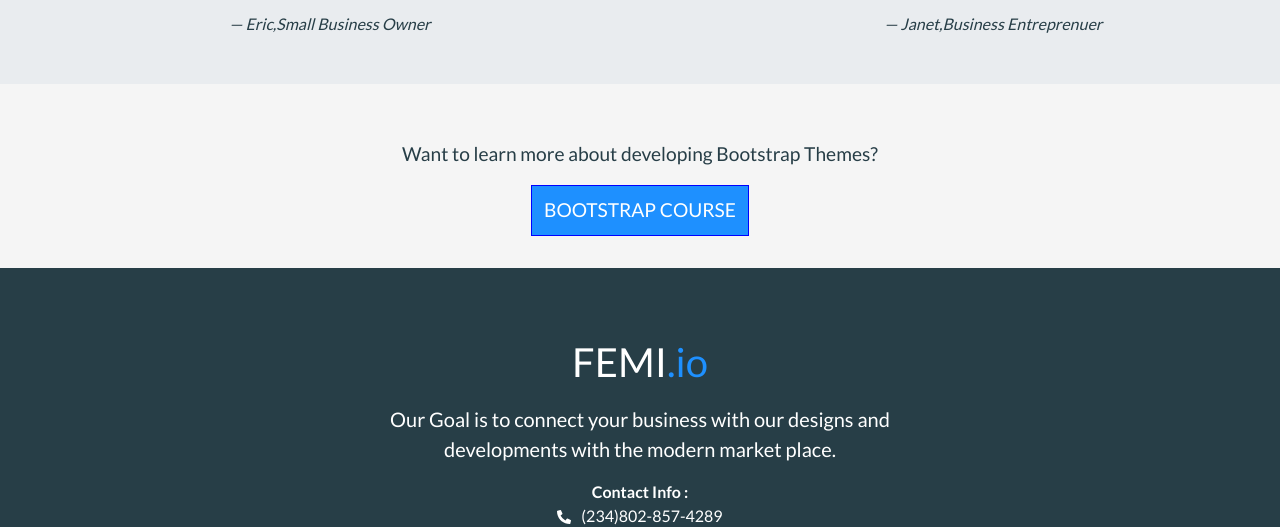
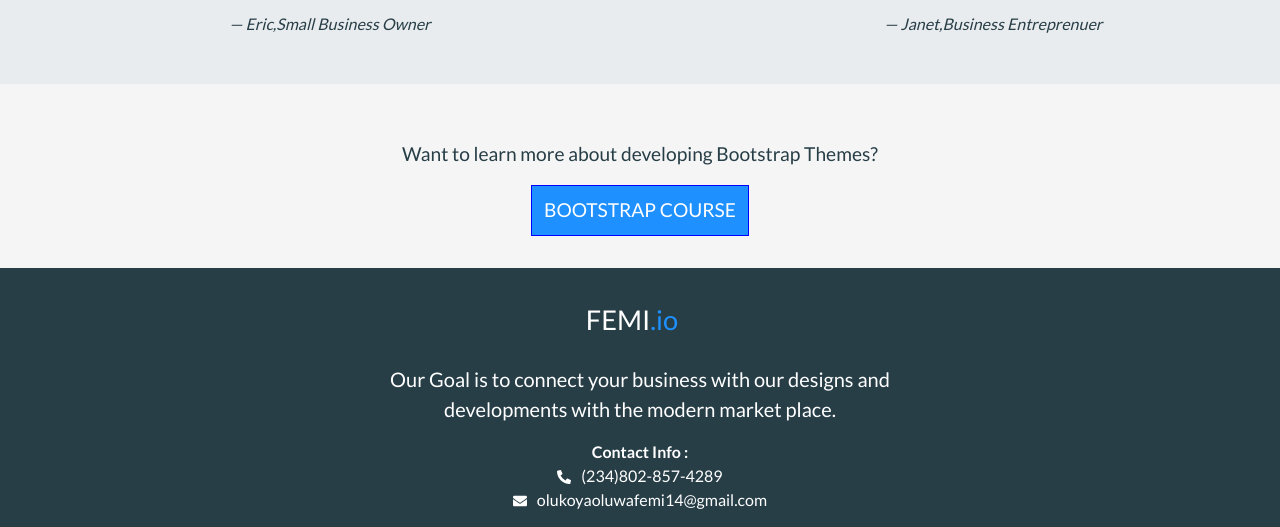
Before and after one commit to Oluwafemi21/portfolio, a plain HTML site: page index.html in a window 1280 px wide. Shown: the part 2280-2807 px from the top of the page. Drawn offline with nearby package versions, Linux system fonts and the light colour scheme.

Commit message:
Update style.css

```diff
--- a/style.css
+++ b/style.css
@@ -266,9 +266,13 @@ footer{
     margin-top: 1rem;
 }
 
-footer .logo{
+footer div.logo{
     font-size:2.5rem;
-    margin: 2rem 0;
+    margin-top:1.5rem;
+}
+
+footer p.lead{
+    margin-top:1.5rem;
 }
 
 footer .svg-inline--fa{
```
